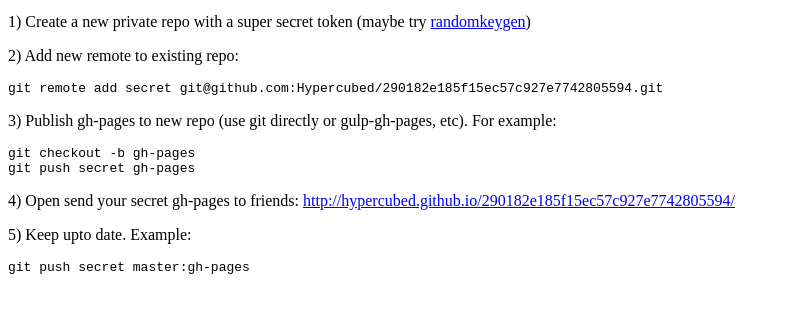
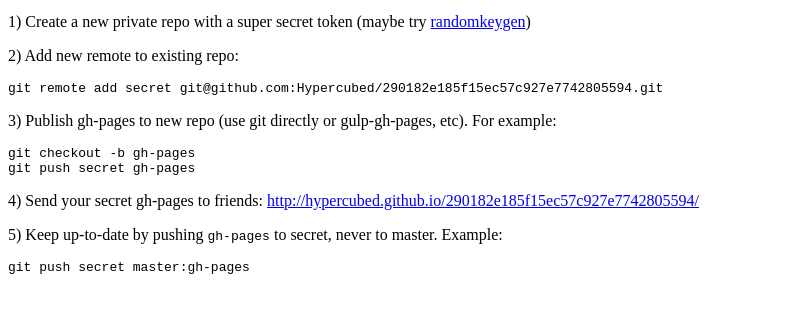
Before and after one commit to Hypercubed/gh-pages-secret-poc, a plain HTML site: page index.html in a window 1280 px wide. Shown: the part 199-512 px from the top of the page, without its empty margins (0-790 px from the left). Drawn offline with Linux system fonts and the light colour scheme.

Commit message:
Update index.html

```diff
--- a/index.html
+++ b/index.html
@@ -16,8 +16,8 @@
 <pre><code class="lang-sh">git checkout -b gh-pages
 git push secret gh-pages
 </code></pre>
-<p>4) Open send your secret gh-pages to friends: <a href="http://hypercubed.github.io/290182e185f15ec57c927e7742805594/">http://hypercubed.github.io/290182e185f15ec57c927e7742805594/</a></p>
-<p>5) Keep upto date.  Example:</p>
+<p>4) Send your secret gh-pages to friends: <a href="http://hypercubed.github.io/290182e185f15ec57c927e7742805594/">http://hypercubed.github.io/290182e185f15ec57c927e7742805594/</a></p>
+<p>5) Keep up-to-date by pushing <code>gh-pages</code> to secret, never to master.  Example:</p>
 <pre><code class="lang-sh">git push secret master:gh-pages
 </code></pre>
 
```
